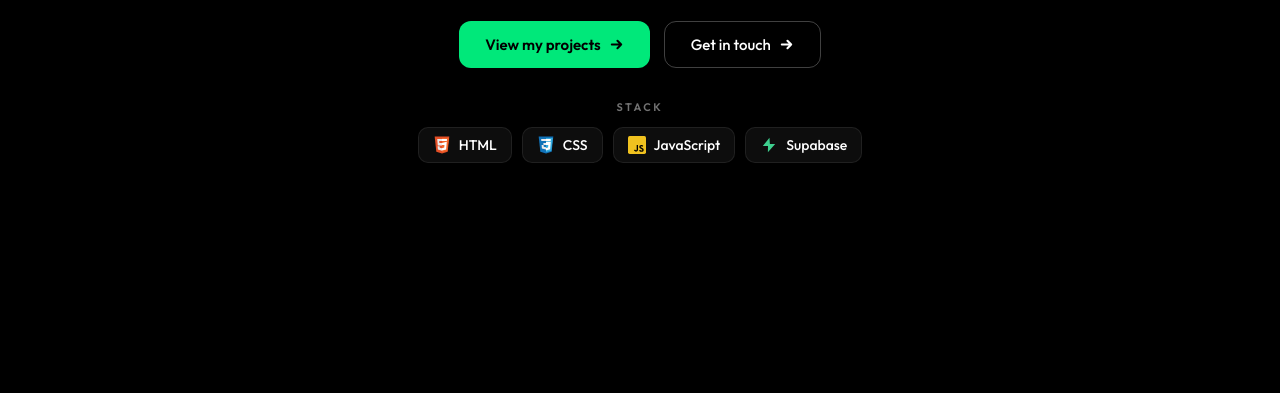
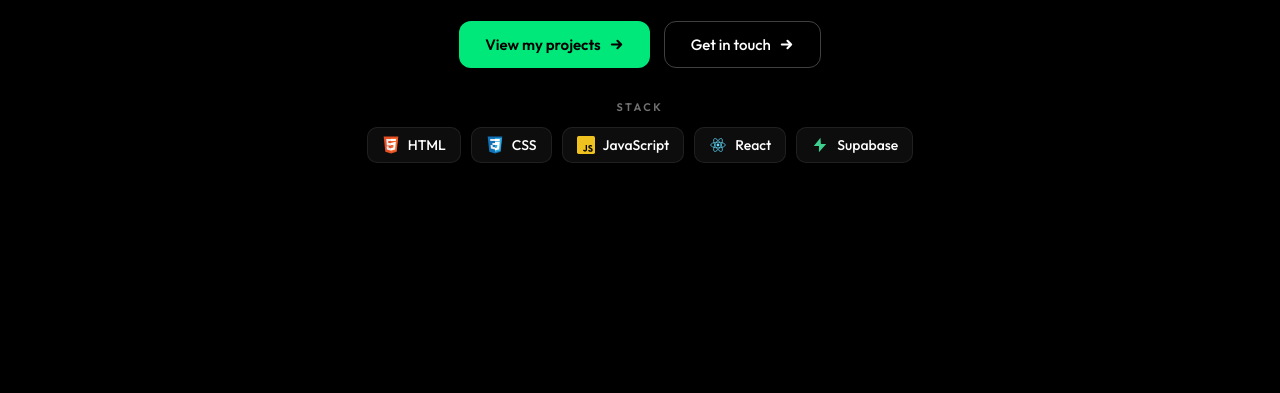
Before and after one commit to zeke-codes/portfolio-website, a plain HTML site: page index.html in a window 1280 px wide. Shown: the part 407-800 px from the top of the page. Drawn offline with Linux system fonts and the light colour scheme.

Commit message:
added react

```diff
--- a/index.html
+++ b/index.html
@@ -83,6 +83,18 @@
             <path d="M12.5 24.2c.4.6.8 1.2 1.6 1.2.8 0 1.3-.3 1.3-1.5V16h2.4v7.9c0 2.5-1.5 3.6-3.6 3.6-1.9 0-3-1-3.6-2.2l1.9-1.1zM21.5 24.5c.5.8 1.1 1.4 2.3 1.4 1 0 1.6-.5 1.6-1.2 0-.8-.7-1.1-1.8-1.6l-.6-.3c-1.8-.8-2.9-1.7-2.9-3.7 0-1.9 1.4-3.3 3.6-3.3 1.6 0 2.7.6 3.5 2l-1.9 1.2c-.4-.7-.9-1-1.6-1-.7 0-1.2.5-1.2 1 0 .7.4 1 1.5 1.5l.6.3c2.1.9 3.3 1.8 3.3 3.9 0 2.2-1.7 3.5-4 3.5-2.2 0-3.7-1.1-4.4-2.5l2-.8z" fill="#000"/>
           </svg>
           JavaScript
+        </div>
+        <!-- React -->
+        <div class="pill">
+          <svg width="18" height="18" viewBox="0 0 32 32">
+            <circle cx="16" cy="16" r="2.5" fill="#61dafb"/>
+            <g stroke="#61dafb" stroke-width="1.2" fill="none">
+              <ellipse cx="16" cy="16" rx="13" ry="5"/>
+              <ellipse cx="16" cy="16" rx="13" ry="5" transform="rotate(60 16 16)"/>
+              <ellipse cx="16" cy="16" rx="13" ry="5" transform="rotate(120 16 16)"/>
+            </g>
+          </svg>
+          React
         </div>
         <!-- Supabase -->
         <div class="pill">
--- a/style.css
+++ b/style.css
@@ -882,8 +882,8 @@ scrollbar-width: none;/*hide scrollbar for firefox*/
     margin-inline: auto;
   }
 
-  /* Ensures the 4th item (Supabase) wraps and centers perfectly */
-  .stack-pills .pill:nth-child(4) {
+  /* Ensures items on the second row (React/Supabase) wrap and center perfectly */
+  .stack-pills .pill:nth-child(n+4) {
     flex-basis: auto;
   }
 
```
